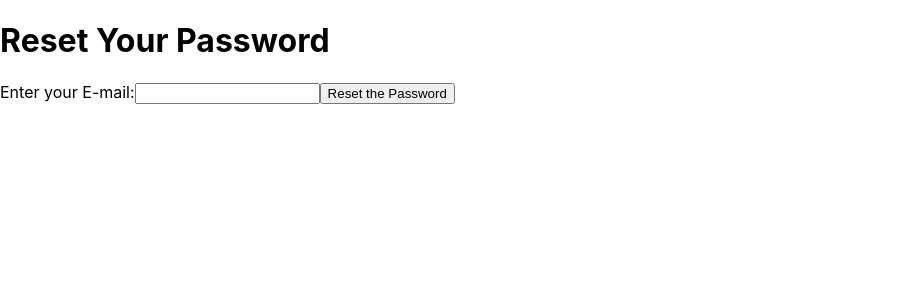
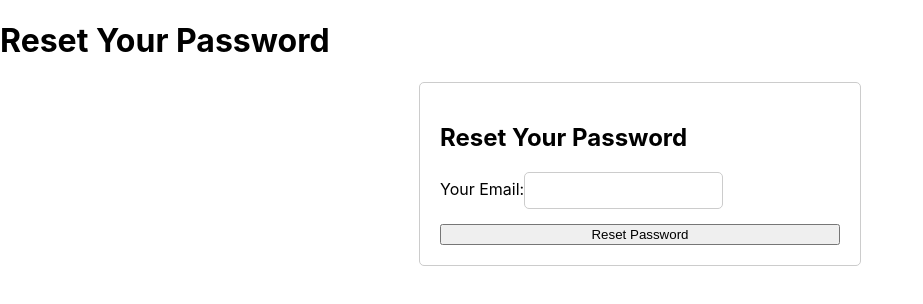
Before and after one commit to jariwarlord/ValueHunterWeb, a React (Create React App) app in the folder valuehunterweb/: page / in a window 1280 px wide. Shown: the top 304 px of the page, without its empty margins (0-923 px from the left). Built offline with nearby package versions, Linux system fonts and the light colour scheme.

Commit message:
css + other js stuff
created by gpt for ideas

```diff
--- /dev/null
+++ b/valuehunterweb/src/ResetPassword.css
@@ -0,0 +1,40 @@
+.reset-password {
+    max-width: 400px;
+    margin: 0 auto;
+    padding: 20px;
+    border: 1px solid #ccc;
+    border-radius: 5px;
+  }
+
+  .reset-password__form {
+    display: flex;
+    flex-direction: column;
+  }
+
+  .form-group {
+    margin-bottom: 15px;
+  }
+
+  .form-group label {
+    margin-bottom: 5px;
+  }
+
+  .form-group input {
+    padding: 10px;
+    border: 1px solid #ccc;
+    border-radius: 5px;
+  }
+
+  .error {
+    color: red;
+    margin-top: 5px;
+  }
+
+  .reset-password__success {
+    text-align: center;
+    margin-bottom: 20px;
+  }
+
+  .reset-password__success p {
+    margin-bottom: 10px;
+  }
--- a/valuehunterweb/src/ResetPassword.js
+++ b/valuehunterweb/src/ResetPassword.js
@@ -1,11 +1,20 @@
 import React, { useState } from 'react';
+import './ResetPassword.css'; // ResetPassword.css dosyasını içe aktar
 
 function ResetPassword() {
   const [email, setEmail] = useState('');
   const [resetSent, setResetSent] = useState(false);
+  const [error, setError] = useState('');
 
   const handleResetPassword = async (e) => {
     e.preventDefault();
+    // Email formatını kontrol et
+    const emailPattern = /^[^\s@]+@[^\s@]+\.[^\s@]+$/;
+    if (!emailPattern.test(email)) {
+      setError('Please enter a valid email address.');
+      return;
+    }
+
     // Şifre sıfırlama isteği gönderme işlemi burada gerçekleştirilebilir.
     // Örneğin, bir API çağrısı yapılabilir.
 
@@ -14,25 +23,28 @@ function ResetPassword() {
   };
 
   return (
-    <div>
+    <div className="reset-password">
       {resetSent ? (
-        <div>
-          <p>Şifrenizi sıfırlamanız için bir e-posta gönderildi. Lütfen e-postanızı kontrol edin.</p>
+        <div className="reset-password__success">
+          <p>An email has been sent to reset your password. Please check your email.</p>
           {/* Kullanıcıya e-posta adresini yeniden girme seçeneği */}
-          <button onClick={() => setResetSent(false)}>Başka bir e-posta gönder</button>
+          <button onClick={() => setResetSent(false)}>Send another email</button>
         </div>
       ) : (
-        <form onSubmit={handleResetPassword}>
-          <label>
-            Enter your E-mail:
+        <form className="reset-password__form" onSubmit={handleResetPassword}>
+          <h2>Reset Your Password</h2>
+          <div className="form-group">
+            <label htmlFor="email">Your Email:</label>
             <input
               type="email"
+              id="email"
               value={email}
               onChange={(e) => setEmail(e.target.value)}
               required
             />
-          </label>
-          <button type="submit">Reset the Password</button>
+          </div>
+          {error && <p className="error">{error}</p>}
+          <button type="submit">Reset Password</button>
         </form>
       )}
     </div>
```
